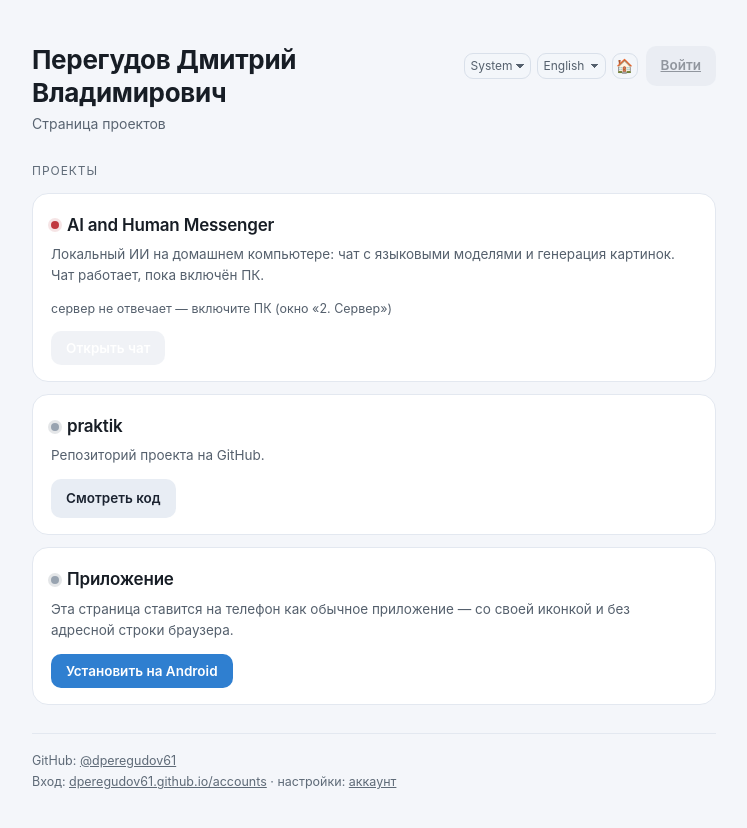
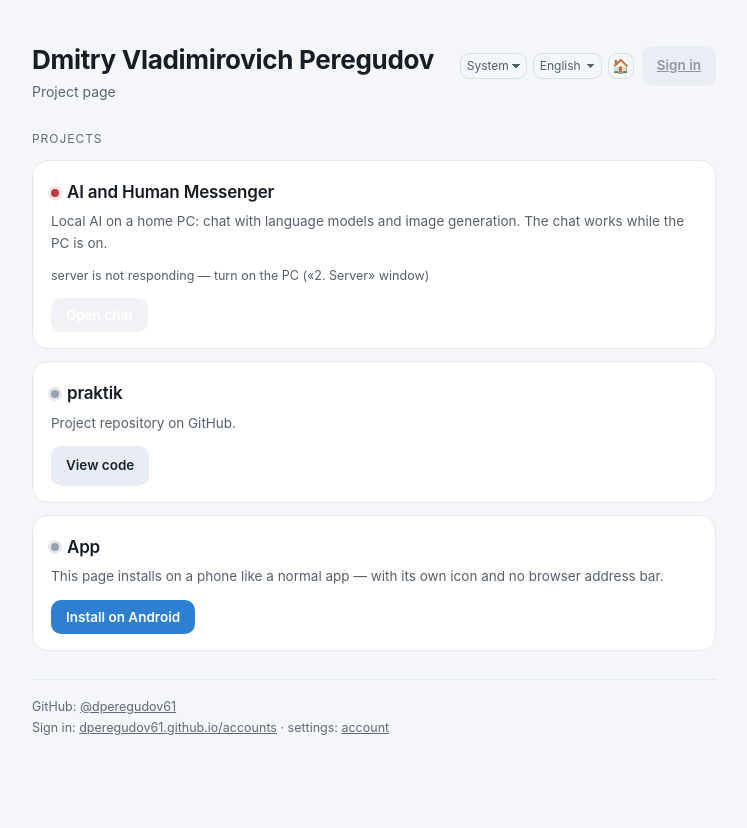
Before and after one commit to dperegudov61/dperegudov61.github.io, a plain HTML site: page index.html in a window 1280 px wide. Shown: the whole page, without its empty margins (266-1013 px from the left). After the commit the page ends 800 px from the top, so only its background shows below. Drawn offline with Linux system fonts and the light colour scheme; no server answers.

Commit message:
home: index.html

```diff
--- a/index.html
+++ b/index.html
@@ -3,10 +3,10 @@
 <head>
 <meta charset="utf-8">
 <meta name="viewport" content="width=device-width,initial-scale=1,viewport-fit=cover">
-<title>Перегудов Дмитрий Владимирович — страница проектов</title>
-<meta name="description" content="Личная страница проектов Перегудова Дмитрия Владимировича: локальный AI and Human Messenger и другие проекты.">
+<title data-i18n="home.title">Dmitry Peregudov — project page</title>
+<meta name="description" content="Personal project page of Dmitry Peregudov: local AI and Human Messenger and other projects.">
 <meta name="theme-color" content="#101317">
-<script src="theme.js"></script>
+<script src="theme.js" data-i18n="strings.tsv"></script>
 <link rel="manifest" href="manifest.json">
 <link rel="icon" type="image/png" sizes="64x64" href="favicon.png">
 <link rel="apple-touch-icon" href="apple-touch-icon.png">
@@ -94,8 +94,8 @@ a{color:var(--lnk)}
 <div class="wrap">
   <div class="top">
     <div class="l">
-      <h1>Перегудов Дмитрий Владимирович</h1>
-      <p class="role">Страница проектов</p>
+      <h1 data-i18n="home.name">Dmitry Vladimirovich Peregudov</h1>
+      <p class="role" data-i18n="home.sub">Project page</p>
     </div>
     <div class="who">
       <span class="ui-sw" data-ui="switch"></span>
@@ -103,49 +103,45 @@ a{color:var(--lnk)}
     </div>
   </div>
 
-  <p class="sec">Проекты</p>
+  <p class="sec" data-i18n="home.sec.projects">Projects</p>
 
   <div class="card" id="chatcard">
     <div class="t"><span class="dot" id="dot"></span>AI and Human Messenger</div>
-    <div class="d">Локальный ИИ на домашнем компьютере: чат с языковыми моделями и генерация картинок.
-      Чат работает, пока включён ПК.</div>
-    <p class="state" id="state">проверяю сервер…</p>
-    <button class="go" id="chatbtn" type="button" aria-disabled="true" disabled>Открыть чат</button>
+    <div class="d" data-i18n="home.chat.desc">Local AI on a home PC: chat with language models and image generation. The chat works while the PC is on.</div>
+    <p class="state" id="state" data-i18n="home.state.checking">checking server…</p>
+    <button class="go" id="chatbtn" type="button" aria-disabled="true" disabled data-i18n="home.open.chat">Open chat</button>
   </div>
 
   <div class="card" id="admincard" hidden>
-    <div class="t"><span class="dot"></span>Админка</div>
-    <div class="d">Служебная часть: система, журналы, команды серверу и люди.
-      Показывается только администратору.</div>
-    <a class="go" href="AI-Human-Messenger/admin.html">Открыть админку</a>
+    <div class="t"><span class="dot"></span><span data-i18n="home.admin">Admin</span></div>
+    <div class="d" data-i18n="home.admin.desc">Service part: system, logs, server commands and people. Shown to the administrator only.</div>
+    <a class="go" href="AI-Human-Messenger/admin.html" data-i18n="home.open.admin">Open admin</a>
   </div>
 
   <div class="card" id="appscard" hidden>
-    <div class="t"><span class="dot"></span>Мини-приложения</div>
-    <div class="d">Маленькие приложения, которые работают прямо в браузере: без установки,
-      без сервера и без интернета. Список берётся из репозитория mini-apps.</div>
+    <div class="t"><span class="dot"></span><span data-i18n="home.apps">Mini apps</span></div>
+    <div class="d" data-i18n="home.apps.desc">Small apps that run in the browser: no install, no server, no internet. The list comes from the mini-apps repository.</div>
     <div class="tiles" id="appstiles"></div>
   </div>
 
   <a class="card" href="https://github.com/dperegudov61/praktik">
     <div class="t"><span class="dot"></span>praktik</div>
-    <div class="d">Репозиторий проекта на GitHub.</div>
-    <span class="go ghost">Смотреть код</span>
+    <div class="d" data-i18n="home.praktik.desc">Project repository on GitHub.</div>
+    <span class="go ghost" data-i18n="home.code">View code</span>
   </a>
 
   <div class="card" id="inst" hidden>
-    <div class="t"><span class="dot"></span>Приложение</div>
-    <div class="d">Эта страница ставится на телефон как обычное приложение — со своей иконкой
-      и без адресной строки браузера.</div>
-    <button class="go" id="instbtn" type="button">Установить на Android</button>
-    <p class="hint" id="insthint">Откройте меню Chrome <b>⋮</b> и выберите
-      «Установить приложение» (или «Добавить на главный экран»).</p>
+    <div class="t"><span class="dot"></span><span data-i18n="home.app">App</span></div>
+    <div class="d" data-i18n="home.app.desc">This page installs on a phone like a normal app — with its own icon and no browser address bar.</div>
+    <button class="go" id="instbtn" type="button" data-i18n="home.install">Install on Android</button>
+    <p class="hint" id="insthint"><span data-i18n="home.install.hint1">Open the Chrome menu</span> <b>⋮</b>
+      <span data-i18n="home.install.hint2">and choose “Install app” (or “Add to Home screen”).</span></p>
   </div>
 
   <div class="foot">
     GitHub: <a href="https://github.com/dperegudov61">@dperegudov61</a><br>
-    Вход: <a href="accounts/">dperegudov61.github.io/accounts</a> ·
-    настройки: <a href="account/">аккаунт</a>
+    <span data-i18n="home.foot.login">Sign in:</span> <a href="accounts/">dperegudov61.github.io/accounts</a>
+    <span data-i18n="home.foot.mid">· settings:</span> <a href="account/" data-i18n="home.foot.account">account</a>
   </div>
 </div>
 
@@ -301,19 +297,19 @@ a{color:var(--lnk)}
       var a = document.createElement('a');
       a.className = 'name';
       a.href = 'account/';
-      a.title = 'настройки аккаунта';
+      a.title = t("home.acc.title", "account settings");
       if (!state.online) a.setAttribute('aria-disabled', 'true');
       var d = document.createElement('span');
       d.className = 'dot ' + (state.online ? 'on' : 'off');
       a.appendChild(d);
-      a.appendChild(document.createTextNode(user || 'вход выполнен'));
+      a.appendChild(document.createTextNode(user || t("home.signed", "signed in")));
       box.innerHTML = '';
       box.appendChild(a);
     } else {
       var b = document.createElement('a');
       b.className = 'go ghost';
       b.href = 'accounts/';
-      b.textContent = 'Войти';
+      b.textContent = t("home.enter", "Sign in");
       if (!state.online) { b.setAttribute('aria-disabled', 'true'); b.style.pointerEvents = 'none'; b.style.opacity = '.45'; }
       box.innerHTML = '';
       box.appendChild(b);
@@ -325,11 +321,11 @@ a{color:var(--lnk)}
     var dot = $('dot'), st = $('state'), btn = $('chatbtn'), card = $('chatcard');
     dot.className = 'dot ' + (state.online ? 'on' : 'off');
     if (state.online) {
-      st.textContent = 'сервер на связи';
+      st.textContent = t("home.state.up", "server is online");
       card.className = 'card';
       btn.disabled = false; btn.removeAttribute('aria-disabled');
     } else {
-      st.textContent = 'сервер не отвечает — включите ПК (окно «2. Сервер»)';
+      st.textContent = t("home.state.down", "server is not responding — turn on the PC («2. Server» window)");
       card.className = 'card off';
       btn.disabled = true; btn.setAttribute('aria-disabled', 'true');
     }
```
